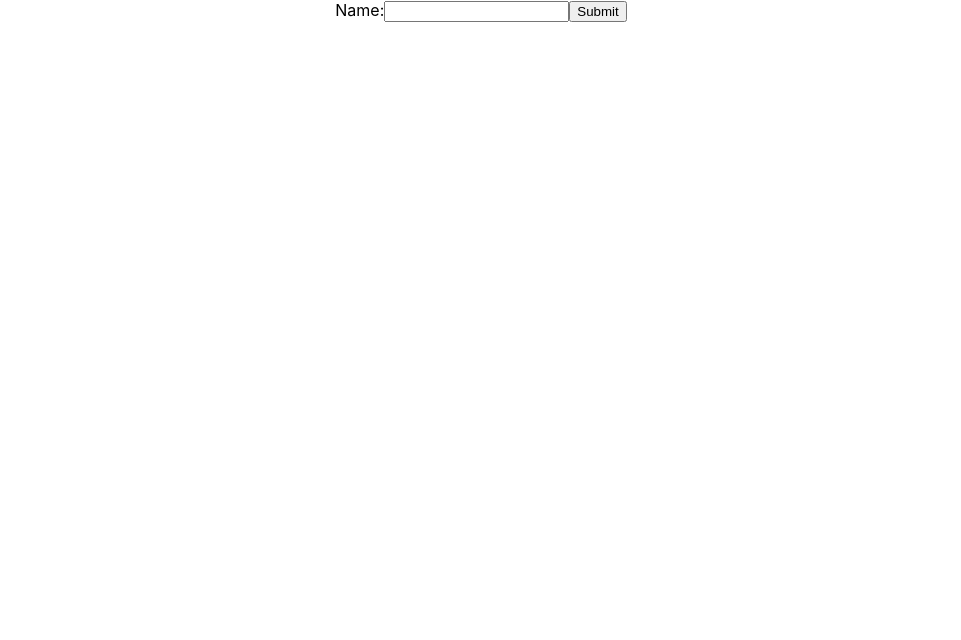
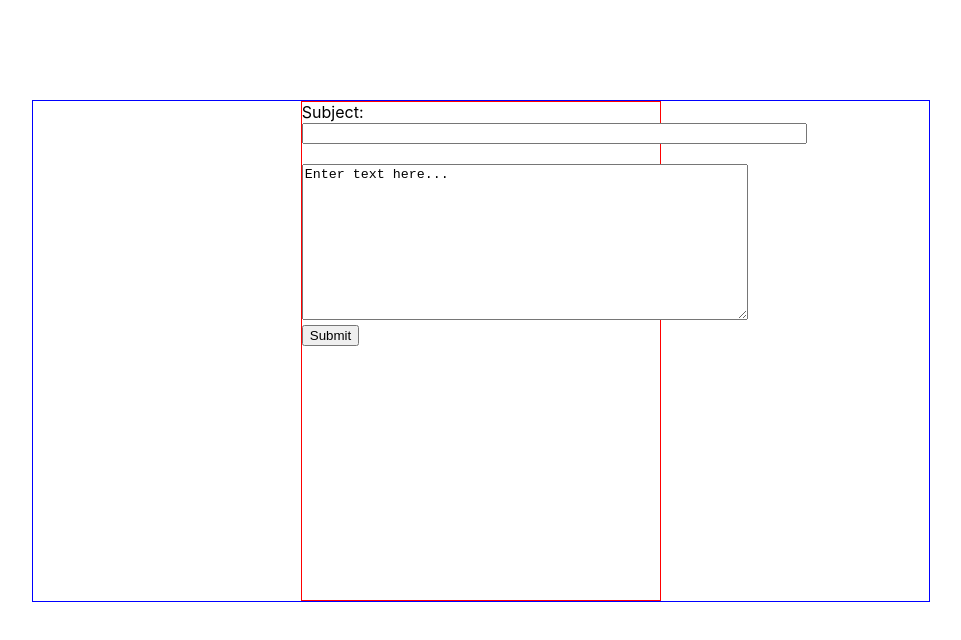
Before and after one commit to CoderKevinZhang/ask-ice, a React (Create React App) app: page / in a window 1280 px wide. Shown: the top 640 px of the page, without its empty margins (159-1120 px from the left). Built offline with nearby package versions, Linux system fonts and the light colour scheme.

Commit message:
update codes

```diff
--- a/src/components/App.js
+++ b/src/components/App.js
@@ -2,16 +2,43 @@ import React from 'react';
 import '../styles/App.css';
 
 class App extends React.Component {
+  constructor(props) {
+    super(props);
+    this.state = {
+      subject: "",
+      body: "Enter text here..."
+    }
+
+    this.handleChange = this.handleChange.bind(this);
+    this.handleSubmit = this.handleSubmit.bind(this);
+  }
+
+  handleChange(event) {
+    const target = event.target;
+    const value = target.value;
+    const name = target.name;
+
+    this.setState({
+      [name]: value
+    });
+  }
+
+  handleSubmit(event) {
+    alert(this.state.body);
+    event.preventDefault();
+  }
 
   render() {
     return (
       <div className="App">
-        <form onSubmit={this.handleSubmit}>
-          <label>
-            Name:
-            <input type="text" />
-          </label>
-          <input type="submit" value="Submit" />
+        <form className="form-content" onSubmit={this.handleSubmit}>
+          <div>
+            Subject: <input type="text" size="60" name="subject" value={this.state.subject} onChange={this.handleChange} />
+          </div>
+          <textarea className="form-text-area" rows="10" cols="30" name="body" value={this.state.body} onChange={this.handleChange} />
+          <div>
+            <input type="submit" value="Submit" />
+          </div>
         </form>
       </div>
     );
--- a/src/styles/App.css
+++ b/src/styles/App.css
@@ -1,3 +1,20 @@
 .App {
-  text-align: center;
+  display: flex;
+  justify-content: center;
+  /* align-items: center; */
+  width: 70%;
+  height: 500px;
+  border: 1px solid blue;
+  margin: 0 auto;
+  margin-top: 100px;
 }
+
+.form-content {
+  width: 40%;
+  border: 1px solid red;
+}
+
+.form-text-area {
+  width: 440px;
+  margin-top: 20px;
+}
```
